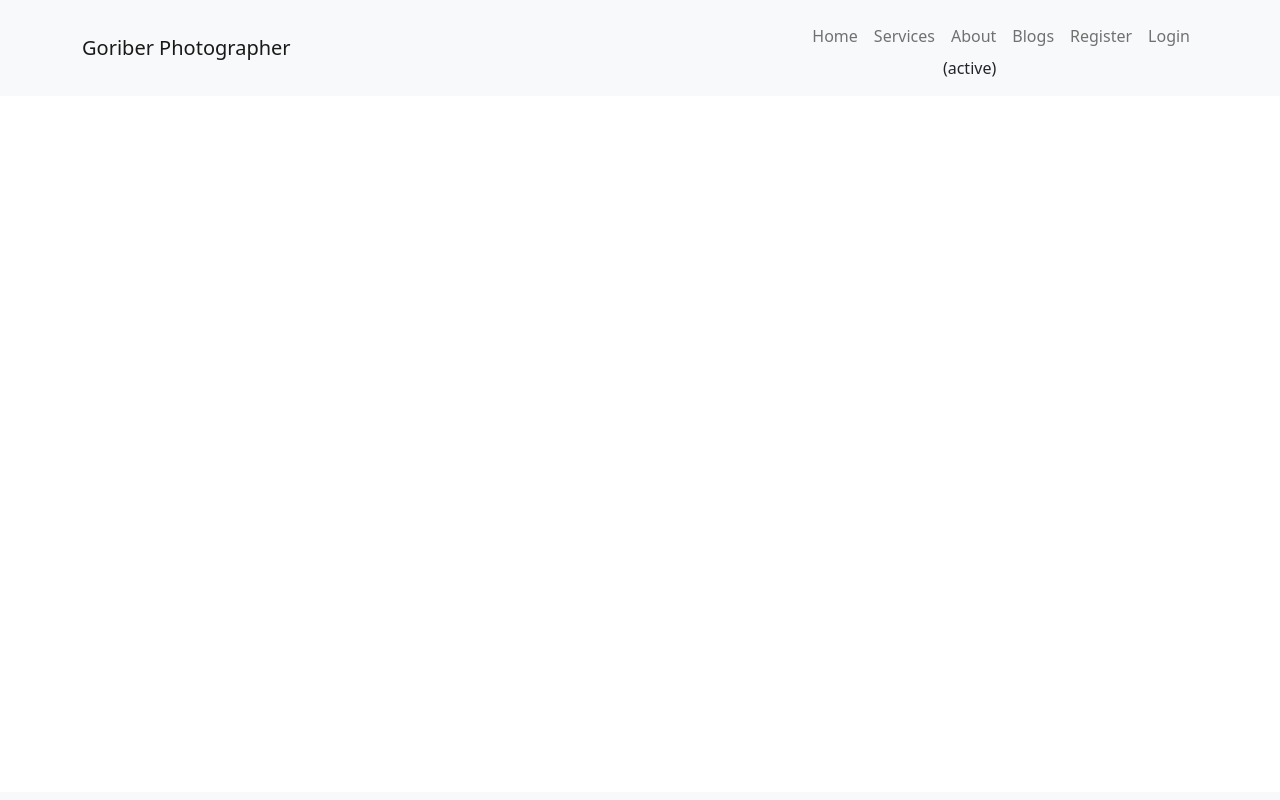
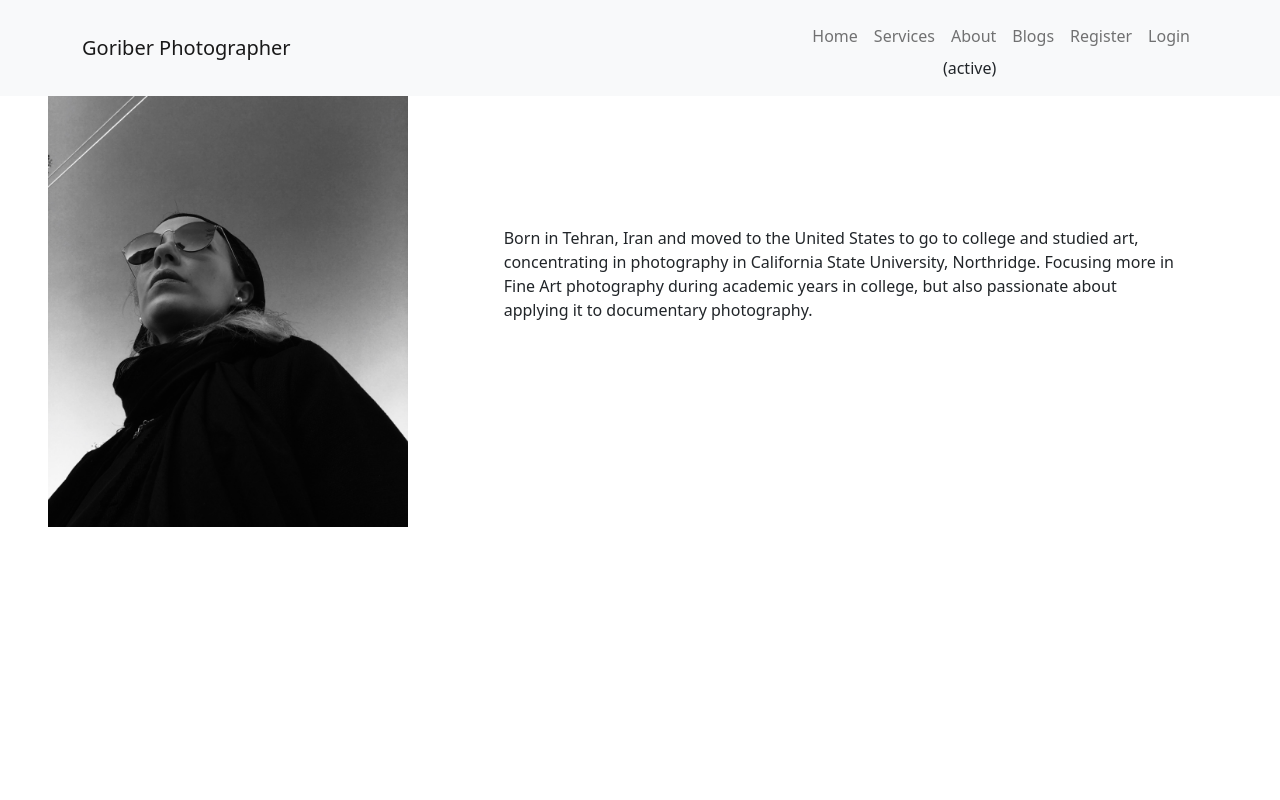
Before and after one commit to tanimpersonal/yeasmin-rao, a React (Create React App) app: page /about in a window 1280 px wide. Shown: the top 800 px of the page. Built offline with nearby package versions, Linux system fonts and the light colour scheme; no server answers.

Commit message:
demo about added

```diff
--- a/src/Components/About/About.js
+++ b/src/Components/About/About.js
@@ -1,7 +1,24 @@
 import React from "react";
-
+import yeasmin from "../../images/yeasmin rao.jpg";
 const About = () => {
-  return <div>I'm about</div>;
+  return (
+    <div className="my-5 mx-5">
+      <div className="main d-flex gap-5 justify-content-between align-items-center">
+        <div className="image w-100">
+          <img className="w-100" src={yeasmin} alt="" />
+        </div>
+        <div className="text px-5">
+          <p>
+            Born in Tehran, Iran and moved to the United States to go to college
+            and studied art, concentrating in photography in California State
+            University, Northridge. Focusing more in Fine Art photography during
+            academic years in college, but also passionate about applying it to
+            documentary photography.
+          </p>
+        </div>
+      </div>
+    </div>
+  );
 };
 
 export default About;
```
Also changed, not shown: src/images/yeasmin rao.jpg (added).
